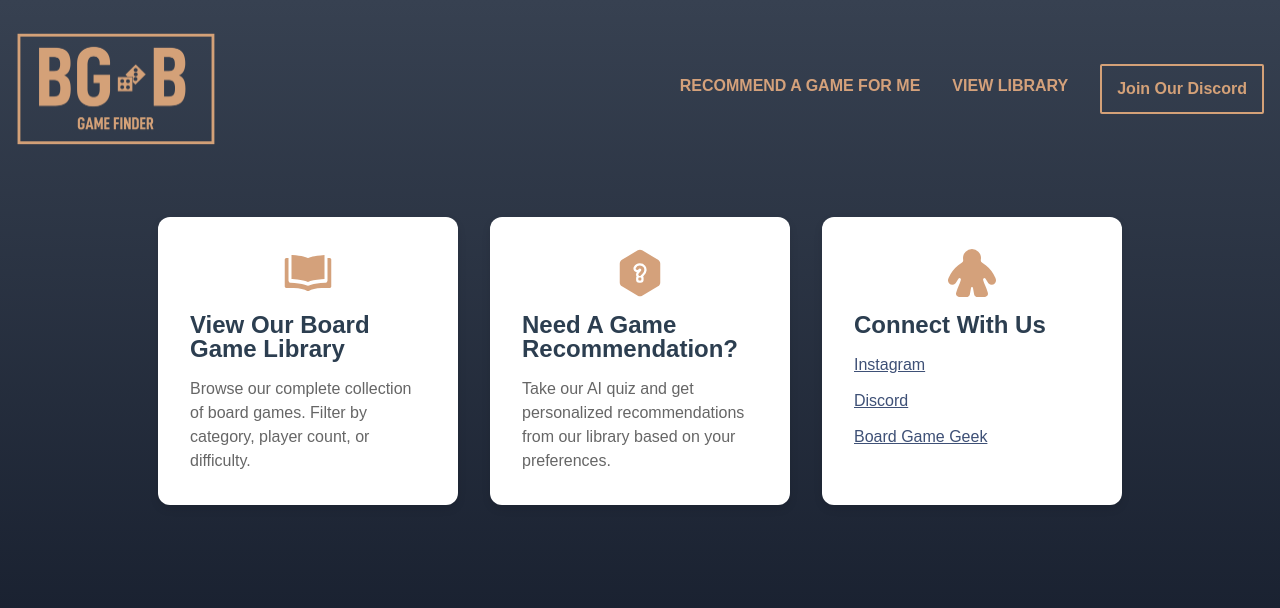
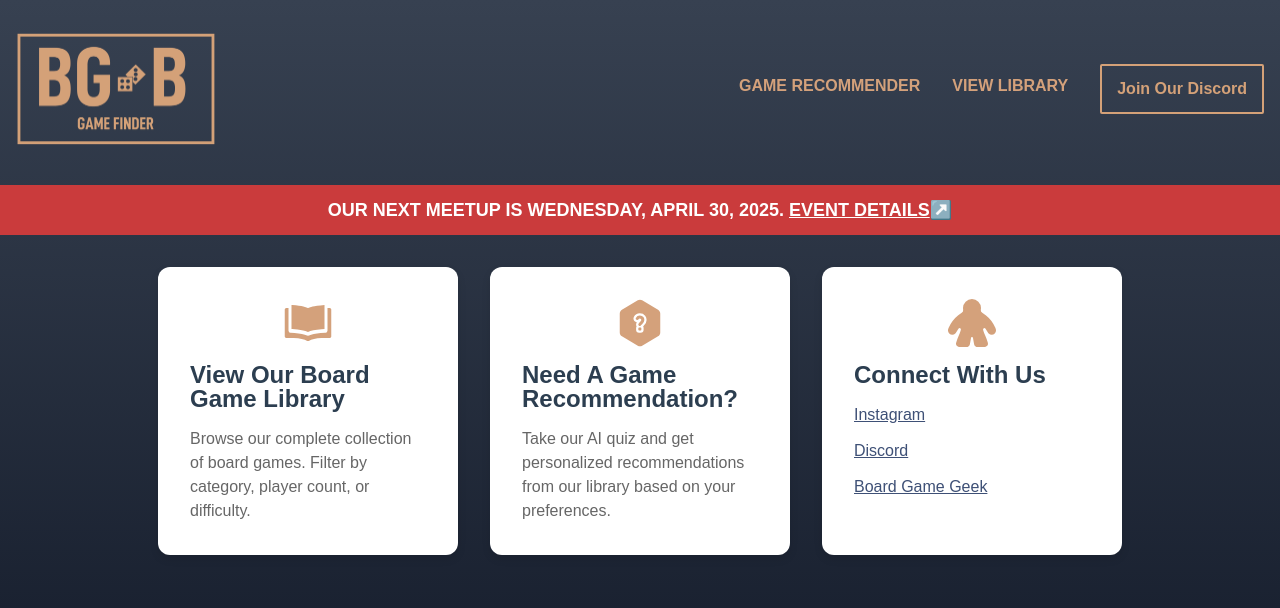
Before and after one commit to sethrr/boardgamefinder, a React (Create React App) app: page / in a window 1280 px wide. Shown: the top 608 px of the page. Built offline with nearby package versions, Linux system fonts and the light colour scheme; no server answers.

Commit message:
[6-18-25] Add event callout

```diff
--- a/src/app/components/Navigation.js
+++ b/src/app/components/Navigation.js
@@ -18,7 +18,7 @@ const Navigation = ({ showLinks }) => {
           <div className="nav-links">
 
               <Link className="nav-links-link" to="/quiz" element={<Quiz />}>
-                Recommend A Game For Me
+                Game Recommender
               </Link>
 
               <Link className="nav-links-link" to="/library" element={<LibraryGame />}>
--- /dev/null
+++ b/src/app/components/eventCallout.js
@@ -0,0 +1,41 @@
+import React, { useState, useEffect } from "react";
+
+const EventCallout = () => {
+  function insertLastWednesday() {
+    // Get the current date
+    const now = new Date();
+    const currentYear = now.getFullYear();
+    const currentMonth = now.getMonth();
+
+    // Find the last day of the current month
+    const lastDay = new Date(currentYear, currentMonth + 1, 0);
+
+    // Work backwards from the last day to find the last Wednesday
+    let lastWednesday = new Date(lastDay);
+    while (lastWednesday.getDay() !== 3) {
+      // 3 represents Wednesday (0=Sunday, 1=Monday, etc.)
+      lastWednesday.setDate(lastWednesday.getDate() - 1);
+    }
+
+    // Format the date as a readable string
+    const options = {
+      weekday: "long",
+      year: "numeric",
+      month: "long",
+      day: "numeric"
+    };
+    const formattedDate = lastWednesday.toLocaleDateString("en-US", options);
+
+    return formattedDate;
+  }
+
+  return (
+    <div className="site-banner">
+      <div className="site-banner-inner">
+        <h6> Our next meetup is {insertLastWednesday()}. <a href="https://www.instagram.com/eavboardgames/" target="_blank">Event Details</a>↗️</h6>
+      </div>
+    </div>
+  );
+};
+
+export default EventCallout;
--- a/src/app/styles/index.css
+++ b/src/app/styles/index.css
@@ -100,9 +100,9 @@ h6 {
   gap: 1rem;
   justify-content: space-between;
 
-    @media (max-width: 1012px) {
-   flex-direction: column;
-   align-items: center;
+  @media (max-width: 1012px) {
+    flex-direction: column;
+    align-items: center;
   }
 }
 
@@ -118,7 +118,7 @@ h6 {
 
   @media (max-width: 1012px) {
     justify-content: center;
-   gap: 1rem 1.5rem ;
+    gap: 1rem 1.5rem;
   }
 }
 
@@ -134,6 +134,10 @@ h6 {
   color: #d4a17b;
   display: block;
   font-weight: bold;
+
+  &:hover {
+    text-decoration: underline;
+  }
 }
 
 .nav-links .nav-button {
@@ -154,3 +158,24 @@ h6 {
   max-width: 78rem;
   padding-bottom: 2.5rem;
 }
+
+.site-banner {
+  padding: 1rem 0;
+  background: #CA3B3C;
+}
+
+.site-banner-inner a {
+  color: #fff;
+
+  &:hover {
+    text-decoration: none;
+  }
+}
+
+.site-banner-inner {
+  margin-left: auto;
+  margin-right: auto;
+  max-width: 78rem;
+  text-align: center;
+  color: #fff;
+}
--- a/src/pages/home.js
+++ b/src/pages/home.js
@@ -2,11 +2,13 @@ import React from "react";
 import { Link } from "react-router-dom";
 import "../../src/app/styles/home.css";
 import Navigation from "../app/components/Navigation";
+import EventCallout from "../app/components/eventCallout";
 
 const Home = () => {
   return (
     <main className="main">
       <Navigation showLinks={false}/>
+      <EventCallout/>
 
       <div className="home-container">
         <div className="cards-container">
```
